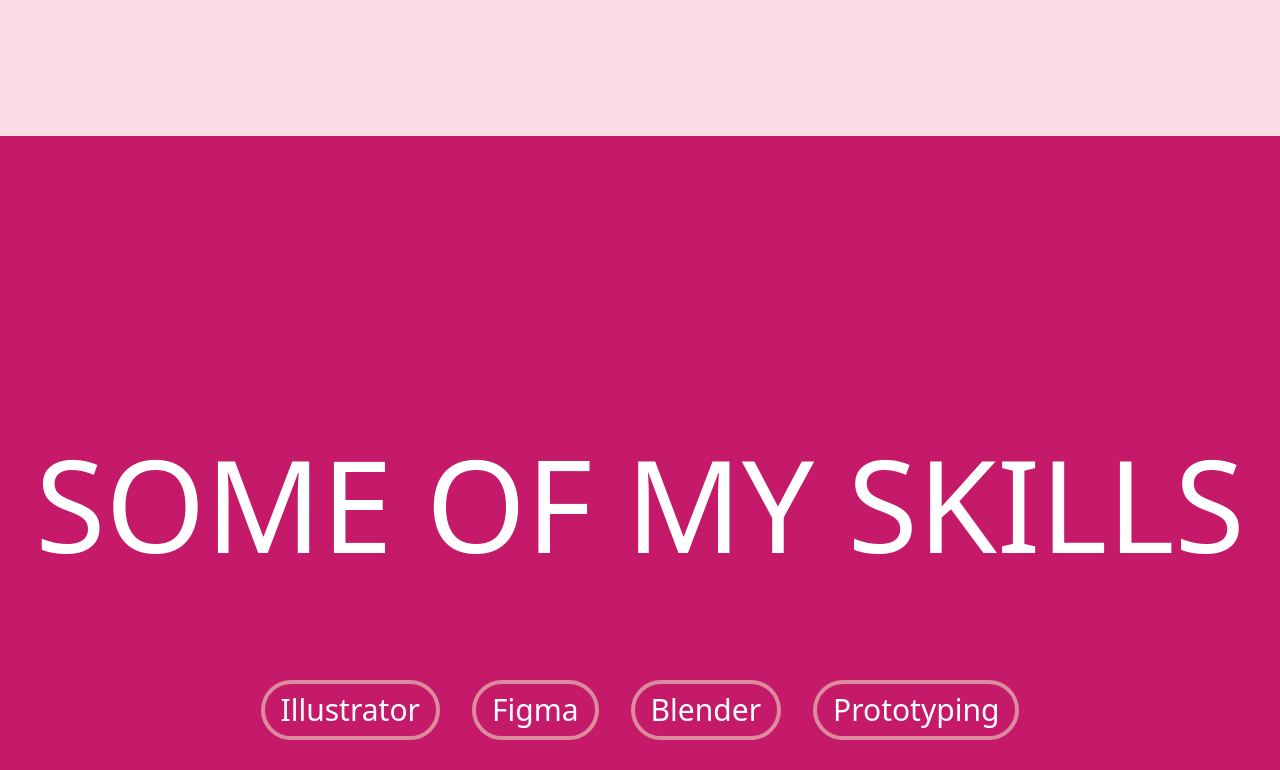
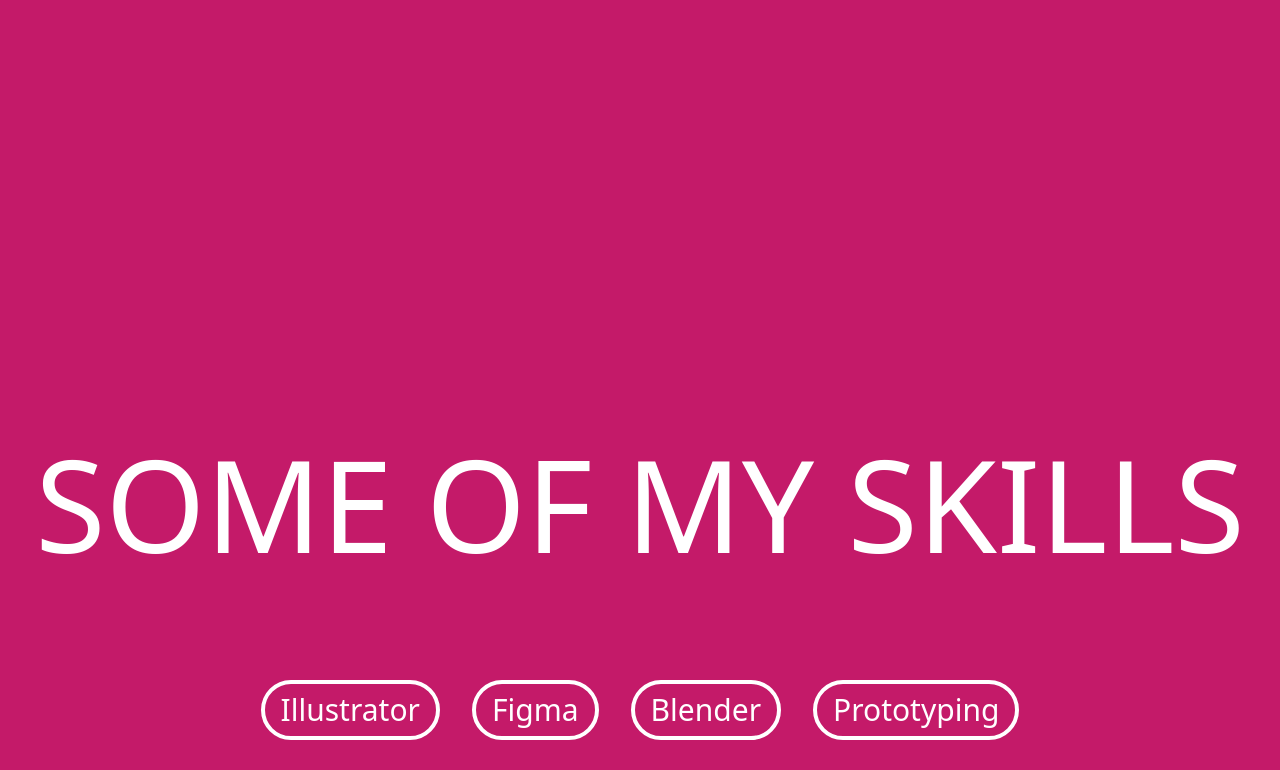
Before and after one commit to hadeya3ik/portfolio, a Next.js app: page / in a window 1280 px wide. Shown: the part 720-1490 px from the top of the page. Built offline with nearby package versions, Linux system fonts and the light colour scheme.

Commit message:
on scroll colour change using variables

```diff
--- a/app/globals.css
+++ b/app/globals.css
@@ -4,10 +4,7 @@
 
 @layer base {
   :root {
-    --background: 102 65 169;
-    --foreground: 255 255 255;
-
-    --primary: 251 222 229;
+    --primary: 102 65 169;
     --primary-foreground: 219 139 157;
 
     --secondary: 196 26 105;
--- a/app/page.tsx
+++ b/app/page.tsx
@@ -8,47 +8,63 @@ import VerticalSlider from "@/components/VerticalSlider";
 import Hero from "@/components/Hero";
 import Footer from "@/components/Footer";
 import { ReactLenis } from 'lenis/react';
+import { motion, animate, useMotionTemplate, useMotionValue } from 'framer-motion'
 
 export default function Home() {
-  const skillsRef = useRef(null);
-  const [inView, setInView] = useState(false);
+  const [primary, setPrimary] = useState("102 65 169");
+  const [secondary, setSecondary] = useState("255 255 255");
+  const motionPrimary = useMotionValue(primary);
+  const background = useMotionTemplate`rgb(${motionPrimary})`;
+  const colChangeDiv = useRef<HTMLDivElement>(null);
+
+  useEffect(() => {
+    const root = document.documentElement;
+    const primaryColorValue = getComputedStyle(root).getPropertyValue('--primary').trim();
+    const secondaryColorValue = getComputedStyle(root).getPropertyValue('--secondary').trim();
+    setPrimary(primaryColorValue || "102 65 169");
+    setSecondary(secondaryColorValue || "255 255 255");
+  }, []);
+
+  useEffect(() => {
+    motionPrimary.set(primary);
+  }, [primary, motionPrimary]);
 
   useEffect(() => {
     const observer = new IntersectionObserver(
       ([entry]) => {
-        setInView(entry.isIntersecting);
+        if (entry.isIntersecting) {
+          animate(motionPrimary, secondary, { duration: 1 }); // Change to secondary color when colChangeDiv is in view
+        } else {
+          animate(motionPrimary, primary, { duration: 1 }); // Change back to initial color when colChangeDiv is not in view
+        }
       },
-      {
-        threshold: 0.0001, // Adjust this threshold as needed
-      }
+      { threshold: 0.5 }
     );
 
-    if (skillsRef.current) {
-      observer.observe(skillsRef.current);
+    if (colChangeDiv.current) {
+      observer.observe(colChangeDiv.current);
     }
 
     return () => {
-      if (skillsRef.current) {
-        observer.unobserve(skillsRef.current);
+      if (colChangeDiv.current) {
+        observer.unobserve(colChangeDiv.current);
       }
     };
-  }, [skillsRef]);
+  }, [motionPrimary, primary, secondary]);
 
   return (
     <ReactLenis root>
-      <main className="bg-primary text-primary-foreground transition-colors duration-1000">
+      {/* <main className="bg-primary text-primary-foreground transition-colors duration-1000"> */}
+      <motion.section style={{ background }}>
         <NavBar />
         <Hero />
-        <div
-          ref={skillsRef}
-          className={`transition-colors duration-1000 ${
-            inView ? 'bg-secondary text-secondary-foreground' : 'bg-primary text-primary-foreground'
-          }`}>
+        <div ref={colChangeDiv}>
           <Skills />
         </div>
         <Works />
         <Footer />
-      </main>
+      </motion.section>
+      {/* </main> */}
     </ReactLenis>
   );
 }
--- a/components/NavBar.tsx
+++ b/components/NavBar.tsx
@@ -21,7 +21,7 @@ function NavBar() {
 
   return (
     <motion.nav
-        className='sticky top-0 bg-primary flex justify-between transition-colors duration-1000 px-8 py-2'
+        className='sticky top-0 flex justify-between transition-colors duration-1000 px-8 py-2 mix-blend-hard-light'
         variants={{
             visible: { y: 0},
             hidden: {y: "-100%"}
--- a/components/Skills.tsx
+++ b/components/Skills.tsx
@@ -3,7 +3,7 @@ import Magnetic from '@/common/Magnetic'
 
 function CustomButton({children}) {
   return (<Magnetic>
-      <div className='border-4 px-4 py-2 h-min cursor-pointer m-4 rounded-full border-primary-foreground'>
+      <div className='border-4 px-4 py-2 h-min cursor-pointer m-4 rounded-full border-secondary-foreground'>
           <p className='text-3xl'>{children}</p>
       </div>
     </Magnetic>);
@@ -11,7 +11,7 @@ function CustomButton({children}) {
 
 function Skills() {
   return (
-    <div className='h-[150vh] flex flex-col items-center justify-center'>
+    <div className='h-[150vh] flex flex-col items-center justify-center text-secondary-foreground'>
       <h1 className='text-9xl pb-24'>SOME OF MY SKILLS</h1>
       <div className='flex items-center'>
           {design.map((item, id) => {return (
```
